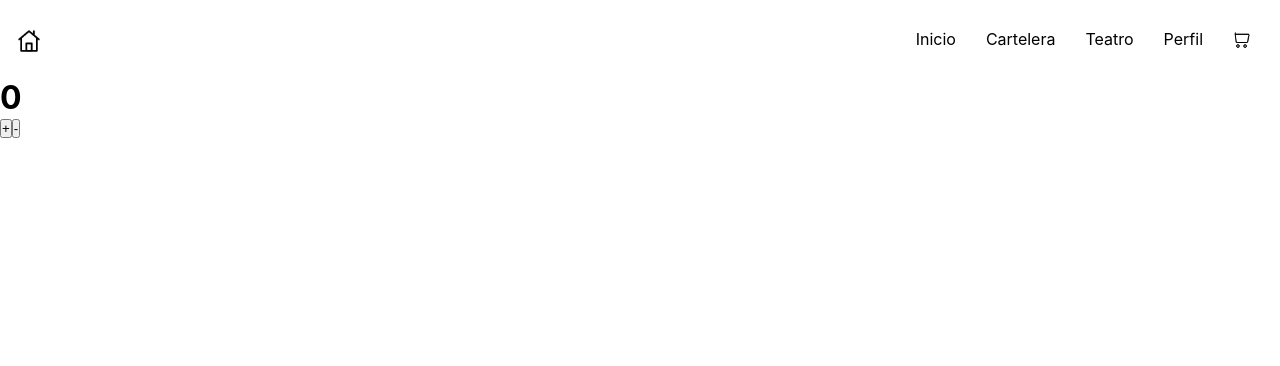
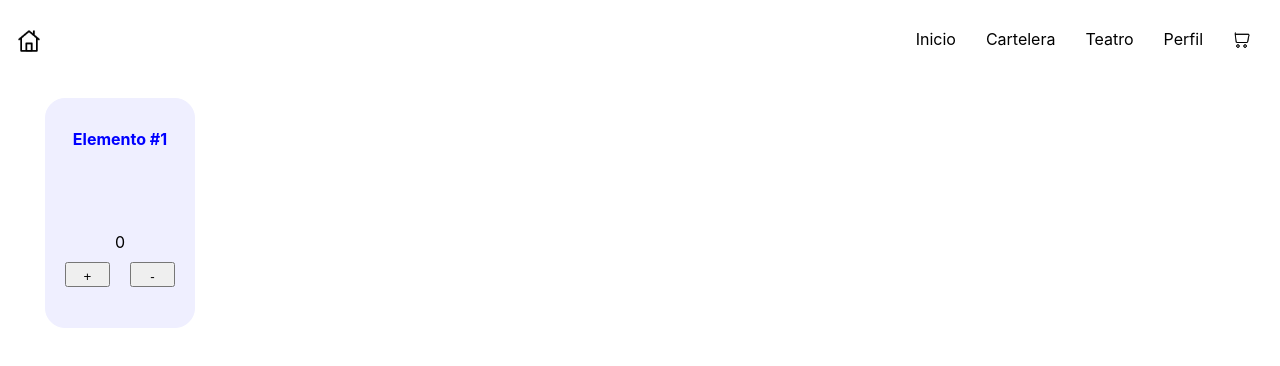
Before and after one commit to maoforero/react-proyect, a React (Create React App) app: page / in a window 1280 px wide. Shown: the top 366 px of the page. Built offline with nearby package versions, Linux system fonts and the light colour scheme.

Commit message:
estilos provicionales a ItemCount

```diff
--- a/src/App.js
+++ b/src/App.js
@@ -1,6 +1,6 @@
 import React from "react";
 import NavBar from "./components/NavBar/NavBar";
-import ItemListContainer from './components/ItemListContainer/ItemListContainer';
+import ItemListContainer from './components/ItemListContainer/ItemListcontainer';
 
 import './App.css'
 
--- /dev/null
+++ b/src/components/ItemCount/ItemCount.css
@@ -0,0 +1,31 @@
+* {
+    box-sizing: border-box;
+    margin: 0px;
+    padding: 0px;
+}
+
+.container__ItemCount{
+    align-items: center;
+    background-color:rgb(239, 239, 255); ;
+    border: 1px solid rgb(239, 239, 255);
+    border-radius: 20px;
+    display: flex;
+    flex-direction: column;
+    height: 230px;
+    justify-content: center ;
+    margin: 20px 45px;
+    width: 150px;
+}
+
+.container__ItemCount--Tittle{
+    height: 45%;
+    color: blue;
+}
+
+.count_button{
+
+    height: 25px;
+    margin: 10px;
+    padding: 5px;
+    width: 45px;
+}
--- a/src/components/ItemCount/ItemCount.js
+++ b/src/components/ItemCount/ItemCount.js
@@ -1,19 +1,24 @@
+import './ItemCount.css';
+
 const ItemCount = ({sumarClick, restarClick, contador}) => {
 
 
     return (
 
         <>
-            <div>
-                <h1>{contador}</h1>
+            <div className="container__ItemCount">
+                <div className="container__ItemCount--Tittle">
+                    <h4 className="ItemCount--Title">Elemento #1</h4>
+                </div>
+                <div className="container__ItemCount--Contador">
+                    <p className="ItemCount--Contador">{contador}</p>
+                </div>
+                <div className="container__ItemCount--Buttons">
+                    <button id="addButton" className="count_button" onClick={sumarClick}>+</button>
+                    <button id="removeButton" className="count_button" onClick={restarClick}>-</button>
+                </div>
             </div>
-            <div>
-                <p></p>
-            </div>
-            <div>
-                <button className="count_button" onClick={sumarClick}>+</button>
-                <button className="count_button" onClick={restarClick}>-</button>
-            </div>
+
 
 
         </>
--- a/src/components/ItemListContainer/ItemListcontainer.js
+++ b/src/components/ItemListContainer/ItemListcontainer.js
@@ -11,7 +11,7 @@ const ItemListContainer = () => {
     //Funcion incremento de clicks
     const addClick = () =>{
         if(click > 9){
-            alert(`cantidad Limitada`);
+            alert(`Cantidad limitada`);
         }else{
             setClick(click + 1);
         };
```
